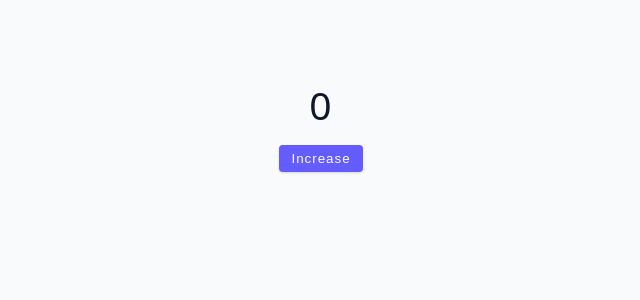
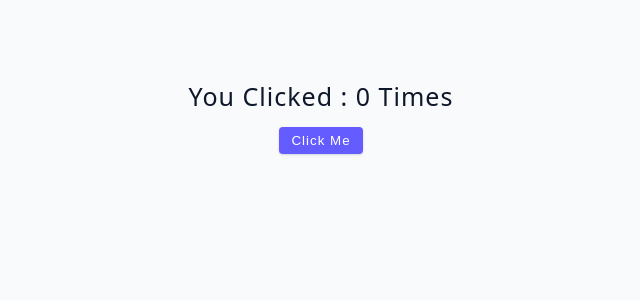
Before and after one commit to alutfi05/belajar-reactjs-lanjutan, a React (Vite) app: page / in a window 1280 px wide. Shown: the top 300 px of the page, without its empty margins (319-959 px from the left). Built offline with nearby package versions, Linux system fonts and the light colour scheme.

Commit message:
learning useState hook basics

```diff
--- a/src/App.jsx
+++ b/src/App.jsx
@@ -1,4 +1,4 @@
-import Starter from './tutorial/01-useState/starter/01-error-example';
+import Starter from './tutorial/01-useState/starter/02-useState-basics';
 
 function App() {
     return (
--- a/src/tutorial/01-useState/starter/02-useState-basics.jsx
+++ b/src/tutorial/01-useState/starter/02-useState-basics.jsx
@@ -1,5 +1,26 @@
+import { useState } from 'react';
+
 const UseStateBasics = () => {
-  return <h2>useState basics</h2>;
+    // console.log(useState(1));
+    // const value = useState('hello')[0];
+    // const func = useState('hello')[1];
+    // console.log(value);
+    // console.log(func);
+
+    const [count, setCount] = useState(0);
+
+    const handleClick = () => {
+        setCount(count + 1);
+    };
+
+    return (
+        <div>
+            <h4>You clicked : {count} times</h4>
+            <button type="button" className="btn" onClick={handleClick}>
+                click me
+            </button>
+        </div>
+    );
 };
 
 export default UseStateBasics;
```
